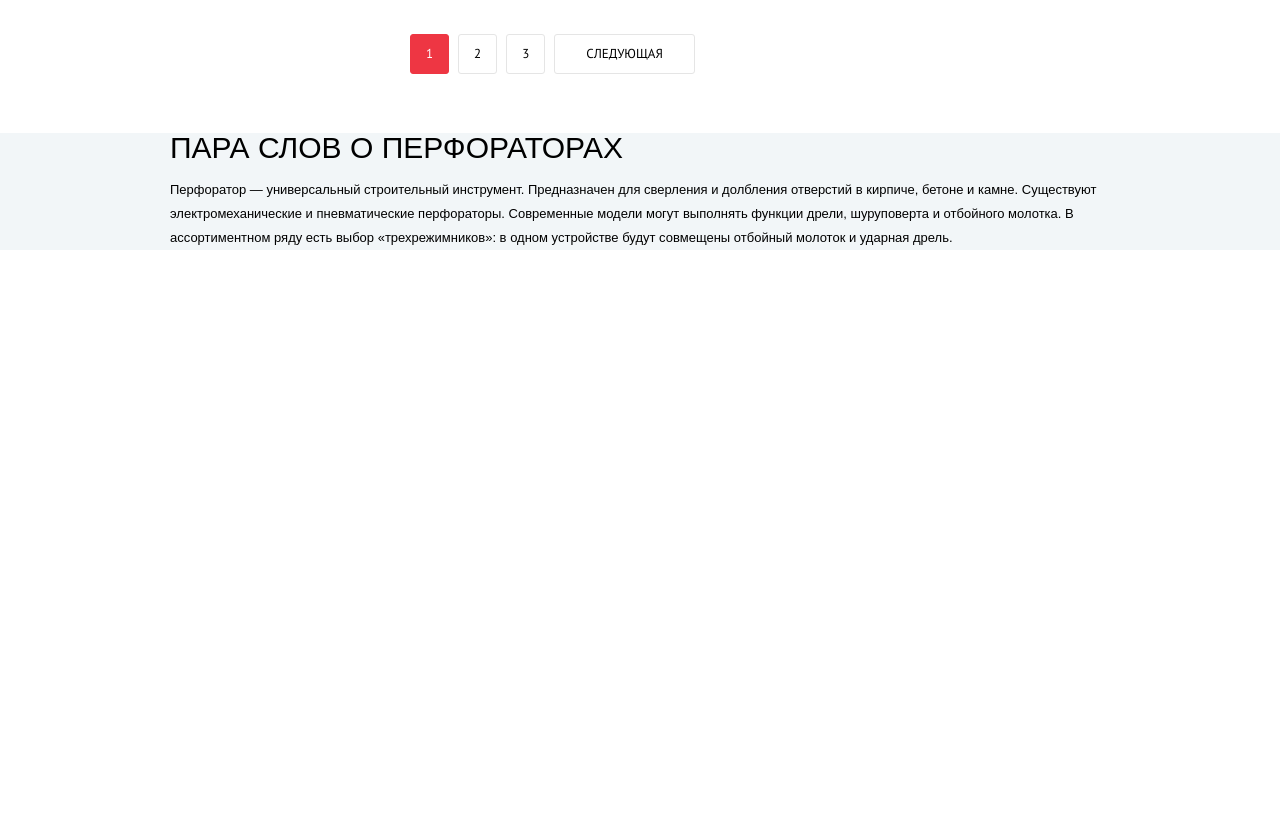
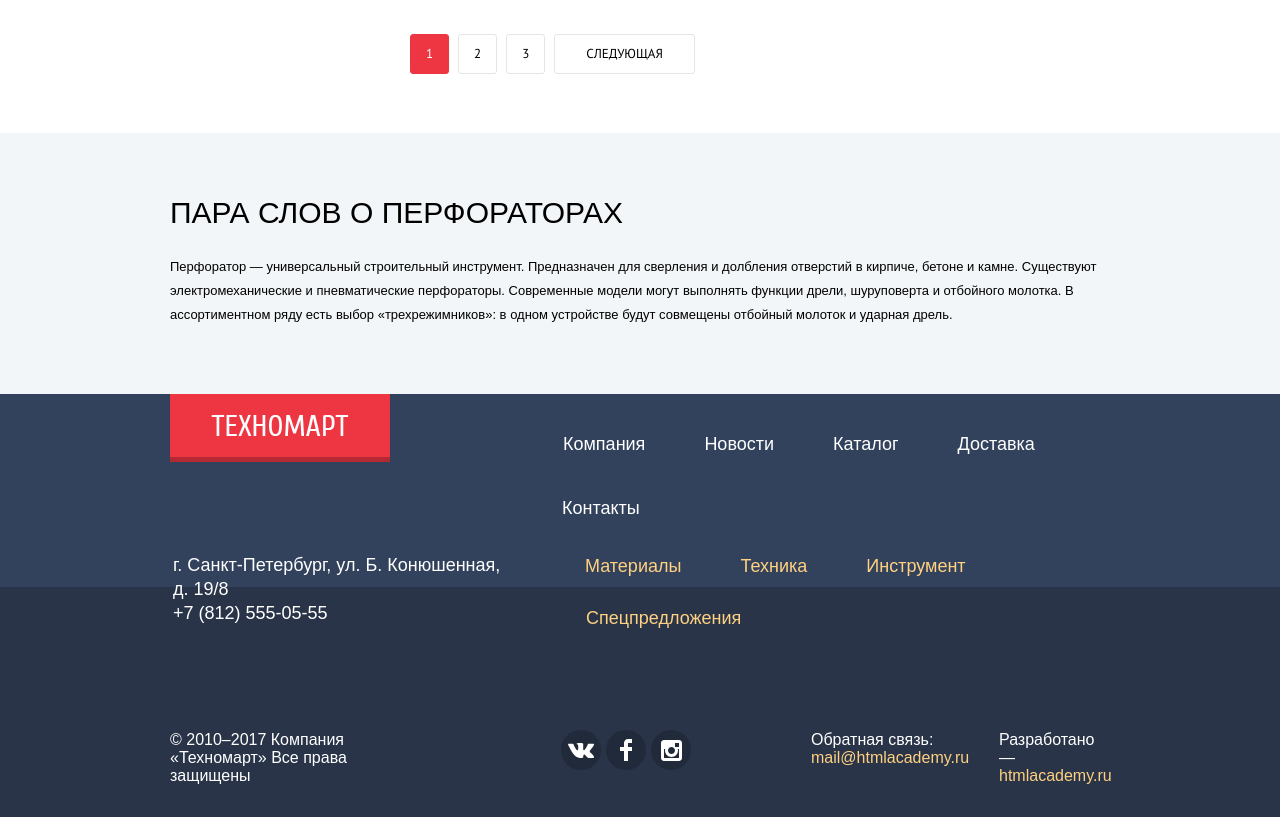
Before and after one commit to andryshan/technomart, a plain HTML site: page catalog.html in a window 1280 px wide. Shown: the part 1675-2492 px from the top of the page. Before the commit the page ends 1938 px from the top, so only its background shows below. Drawn offline with Linux system fonts and the light colour scheme; a web font is replaced by a local one.

Commit message:
done catalog

```diff
--- a/catalog.html
+++ b/catalog.html
@@ -298,6 +298,51 @@
 				<p class="perfo-about-paragraph">Перфоратор — универсальный строительный инструмент. Предназначен для сверления и долбления отверстий в кирпиче, бетоне и камне. Существуют электромеханические и пневматические перфораторы. Современные модели могут выполнять функции дрели, шуруповерта и отбойного молотка. В ассортиментном ряду есть выбор «трехрежимников»: в одном устройстве будут совмещены отбойный молоток и ударная дрель.</p>
 			</div>
 		</section>
+
 	</main>
+		<footer class="main-footer">
+		<div class="container">
+			<div class="main-footer-top">
+				<a href="#"><img src="img/technomart-logo.png" alt="ТЕХНОМАРТ" width="138" height="21"></a>
+				<ul class="footer-nav">
+					<li><a href="#">Компания</a></li>
+					<li><a href="#">Новости</a></li>
+					<li><a href="catalog.html">Каталог</a></li>
+					<li><a href="#">Доставка</a></li>
+					<li><a href="#">Контакты</a></li>
+				</ul>
+			</div>
+			<div class="main-footer-center">
+				<div class="wrapper-adress-phone">
+					<p class="footer-adress">г. Санкт-Петербург, ул. Б. Конюшенная, д. 19/8</p>
+					<a href="tel:+78125550555" class="footer-phone">+7 (812) 555-05-55</a>
+				</div>
+				<ul class="spec-list">
+					<li><a href="#">Материалы</a></li>
+					<li><a href="#">Техника</a></li>
+					<li><a href="#">Инструмент</a></li>
+					<li><a href="#">Спецпредложения</a></li>
+				</ul>
+			</div>
+			<div class="main-footer-bottom">
+				<p class="footer-bottom-copyright">© 2010–2017 Компания «Техномарт» Все права защищены</p>
+				<ul class="social-list">
+					<li><a href="#" aria-label="Техномарт во ВК" class="social-btn social-vk"></a></li>
+					<li><a href="#" aria-label="Техномарт во ФБ" class="social-btn social-fb"></a></li>
+					<li><a href="#" aria-label="Техномарт в Инсте" class="social-btn social-inst"></a></li>
+				</ul>
+				<div class="feedback-devs">
+					<div class="wrapper-feedback">
+						<span>Обратная связь:</span>
+						<a href="mailto:mail@htmlacademy.ru">mail@htmlacademy.ru</a>
+					</div>
+					<div class="wrapper-devs">
+						<span>Разработано — </span>
+						<a href="htmlacademy.ru">htmlacademy.ru</a>
+					</div>
+				</div>
+			</div>
+		</div>
+	</footer>
 </body>
 </html>
--- a/css/style.css
+++ b/css/style.css
@@ -61,6 +61,7 @@ a{
 	padding: 11px 20px  7px 22px;
 	box-sizing: border-box;
 	border-bottom: 5px solid #b52933;
+	transition: all 0.3s ease;
 }
 
 .main-header-logo:hover{
@@ -620,14 +621,6 @@ a{
 
 .button:active{
 	background-color: #ba2732;
-}
-
-.drills{
-	background: url('../img/drills.jpg') no-repeat center;
-}
-
-.perfo{
-	background: url('../img/perfo.jpg') no-repeat center;
 }
 
 .slide{
@@ -659,9 +652,28 @@ a{
 	left: 295px;
 }
 
-#product-1:checked ~ .slider-list .drills,
+.drills{
+	background-image: url('../img/drills.jpg');
+	background-repeat: no-repeat;
+	background-position: center;
+	transition: all 0.3s ease;
+}
+
+.perfo{
+	background-image: url('../img/perfo.jpg');
+	background-repeat: no-repeat;
+	background-position: center;
+	transition: all 0.3s ease;
+}
+
+#product-1:checked ~ .slider-list .drills{
+	display: flex;
+	transition: all 0.3s ease;
+}
+
 #product-2:checked ~ .slider-list .perfo{
 	display: flex;
+	transition: all 0.3s ease;
 }
 
 #product-1:checked ~ .slider-controls label[for="product-1"]::after,
@@ -2403,11 +2415,14 @@ iframe{
 }
 
 .perfo-about-title{
-	font-family: 'Cuprum', 'Arial', sans-serif;
-    font-size: 30px;
-    line-height: 30px;
-    font-weight: 400;
-    color: black;
+	display: flex;
+	font-family: 'Cuprum', 'Arial', sans-serif;
+	font-size: 30px;
+	line-height: 30px;
+	font-weight: 400;
+	color: black;
+	padding-top: 65px;
+	padding-bottom: 20px;
 
 }
 
@@ -2416,7 +2431,15 @@ iframe{
 	font-size: 13px;
 	line-height: 24px;
 	font-weight: 400;
-	color: #000;
+	color: #000000;
+	margin: 0;
+	display: flex;
+	padding-top: 7px;
+	padding-bottom: 7px;
+}
+
+.perfo-about .container{
+	padding-bottom: 60px;
 }
 
 @media all and (-ms-high-contrast: none), (-ms-high-contrast: active){
```
